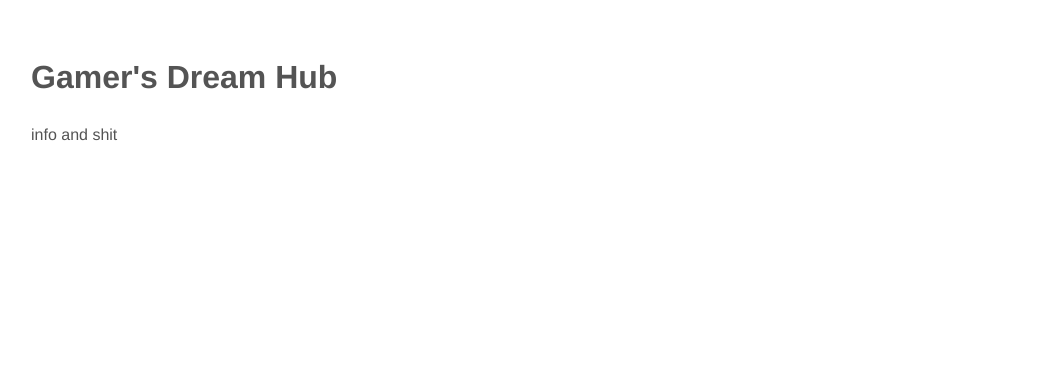
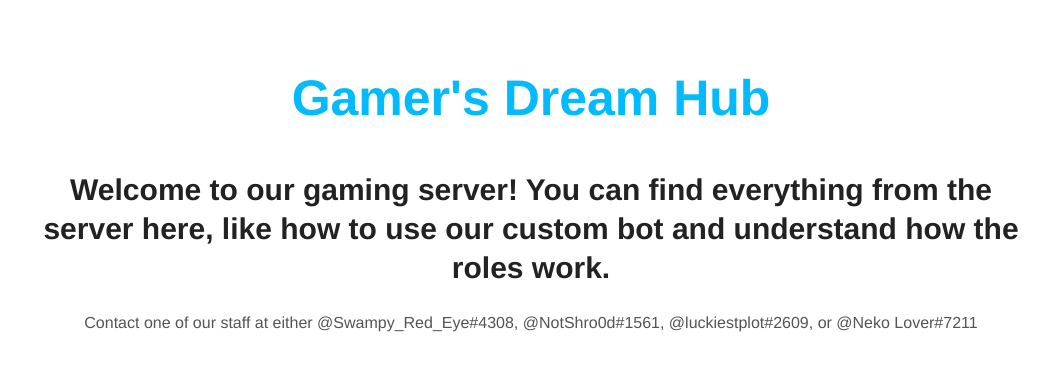
Before and after one commit to NotShro0d/NotShro0d.github.io, a plain HTML site: page index.html in a window 1280 px wide. Shown: the whole page, without its empty margins (109-1158 px from the left). Drawn offline with Linux system fonts and the light colour scheme.

Commit message:
dasddasdsadsadsadasda
sdasdasdsdsadasdasdasd

```diff
--- a/global.css
+++ b/global.css
@@ -13,3 +13,25 @@ body {
     max-width: 1000px;
     padding: 2em 2em 4em;
 }
+
+h1, h2, h3, h4, h5, h6 {
+    color: #222;
+    font-weight: 600;
+    line-height: 1.3;
+}
+
+h2 {
+    margin-top: 1.3em;
+    font-size: 30px;
+    text-align: center;
+}
+
+h1 {
+    font-size: 50px;
+    text-align: center;
+    color: rgb(3, 186, 252);
+}
+
+.Center {
+    text-align: center;
+}
--- a/index.html
+++ b/index.html
@@ -12,7 +12,10 @@
 
 <body>
     <h1><strong>Gamer's Dream Hub</strong></h1>
-    <p>info and shit</p>
+    <h2>Welcome to our gaming server! You can find everything from the server here, like how to use our custom bot and understand how the roles work.</h2>
+
+    <p class="Center">Contact one of our staff at either @Swampy_Red_Eye#4308, @NotShro0d#1561, @luckiestplot#2609, or @Neko Lover#7211</p>
+
 </body>
 
 </html>
```
